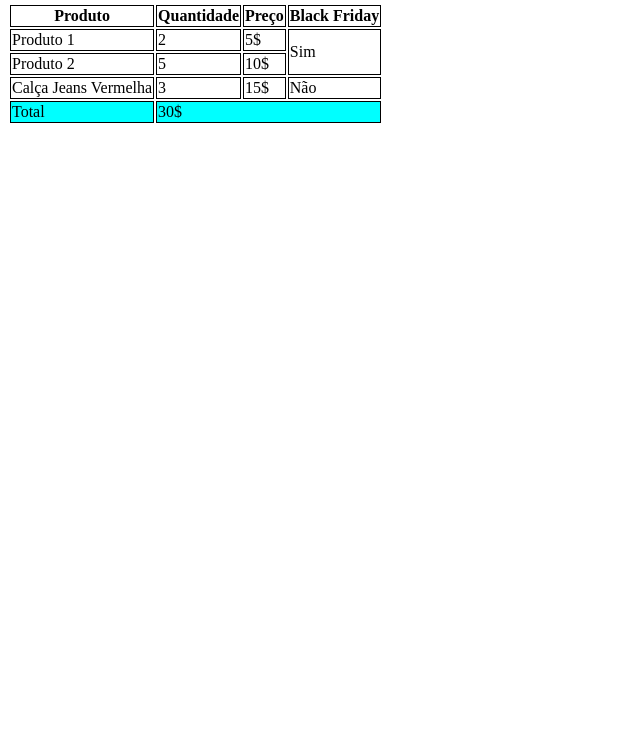
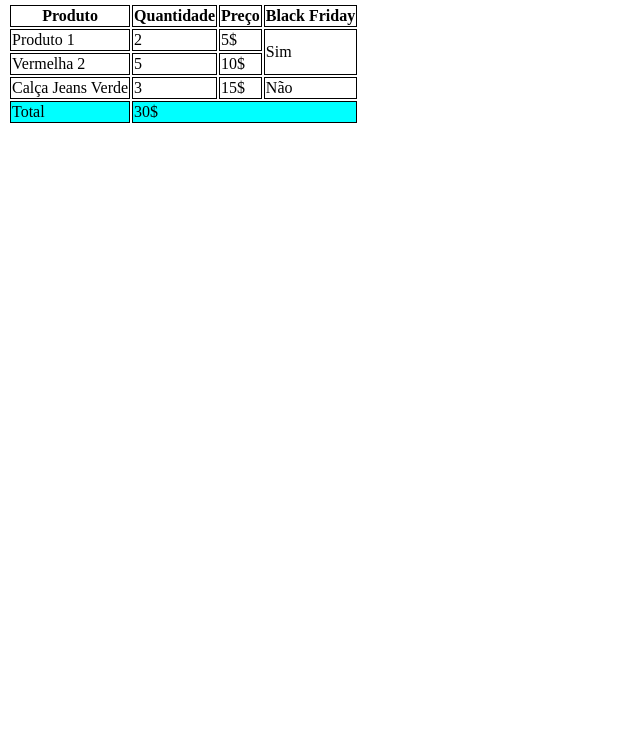
Before and after one commit to Codes98/Aula-Tabela, a plain HTML site: page index.html in a window 1280 px wide. Shown: the part 56-800 px from the top of the page, without its empty margins (0-640 px from the left). Drawn offline with Linux system fonts and the light colour scheme.

Commit message:
Mudando para Vermlhea e a Jeans para VErde

```diff
--- a/index.html
+++ b/index.html
@@ -41,13 +41,13 @@
             </tr>
 
             <tr>
-                <td>Produto 2</td>
+                <td> Vermelha 2</td>
                 <td>5</td>
                 <td>10$</td>
             </tr>
 
             <tr>
-                <td>Calça Jeans Vermelha </td>
+                <td>Calça Jeans Verde    </td>
                 <td>3</td>
                 <td>15$</td>
                 <td>Não</td>
```
